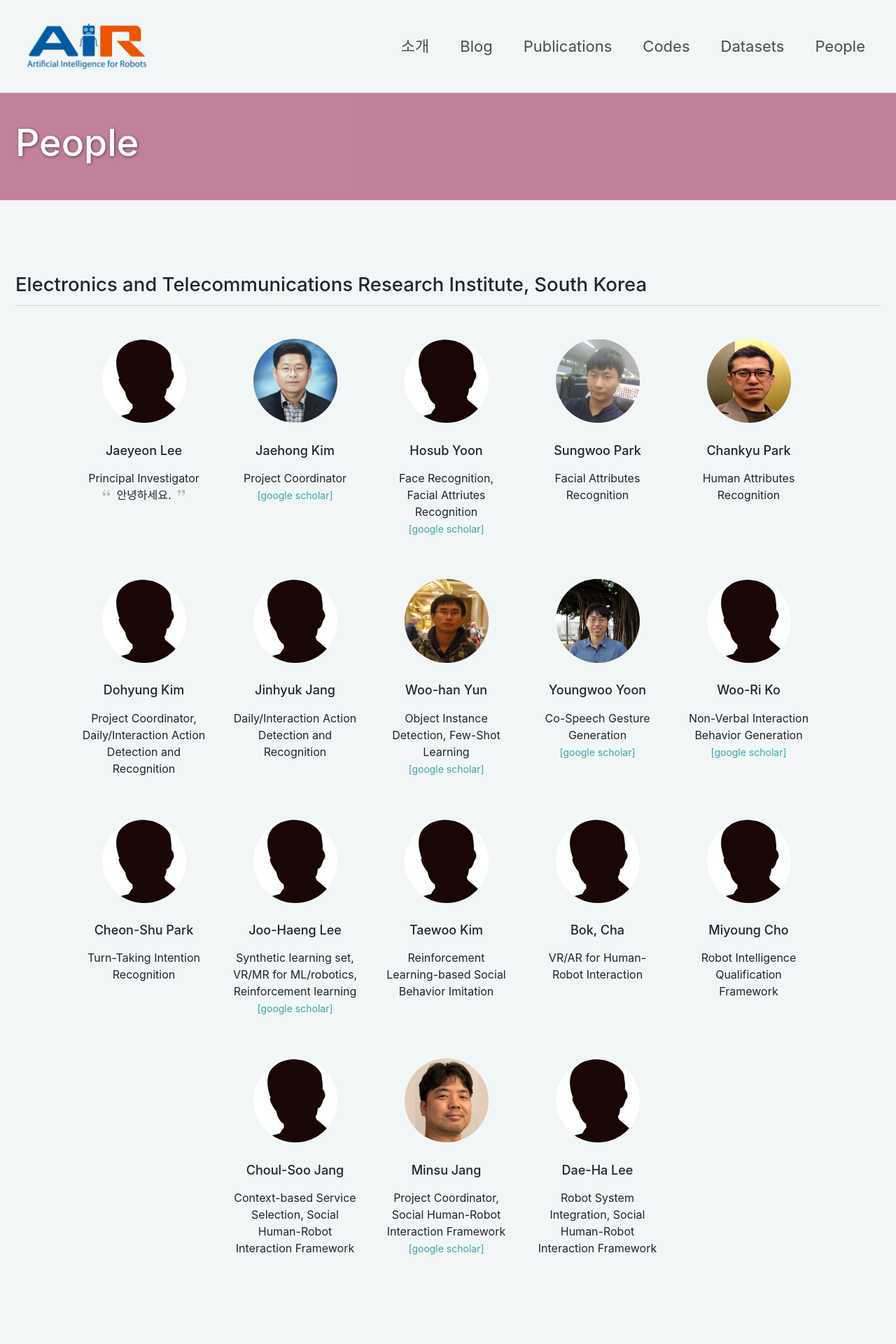
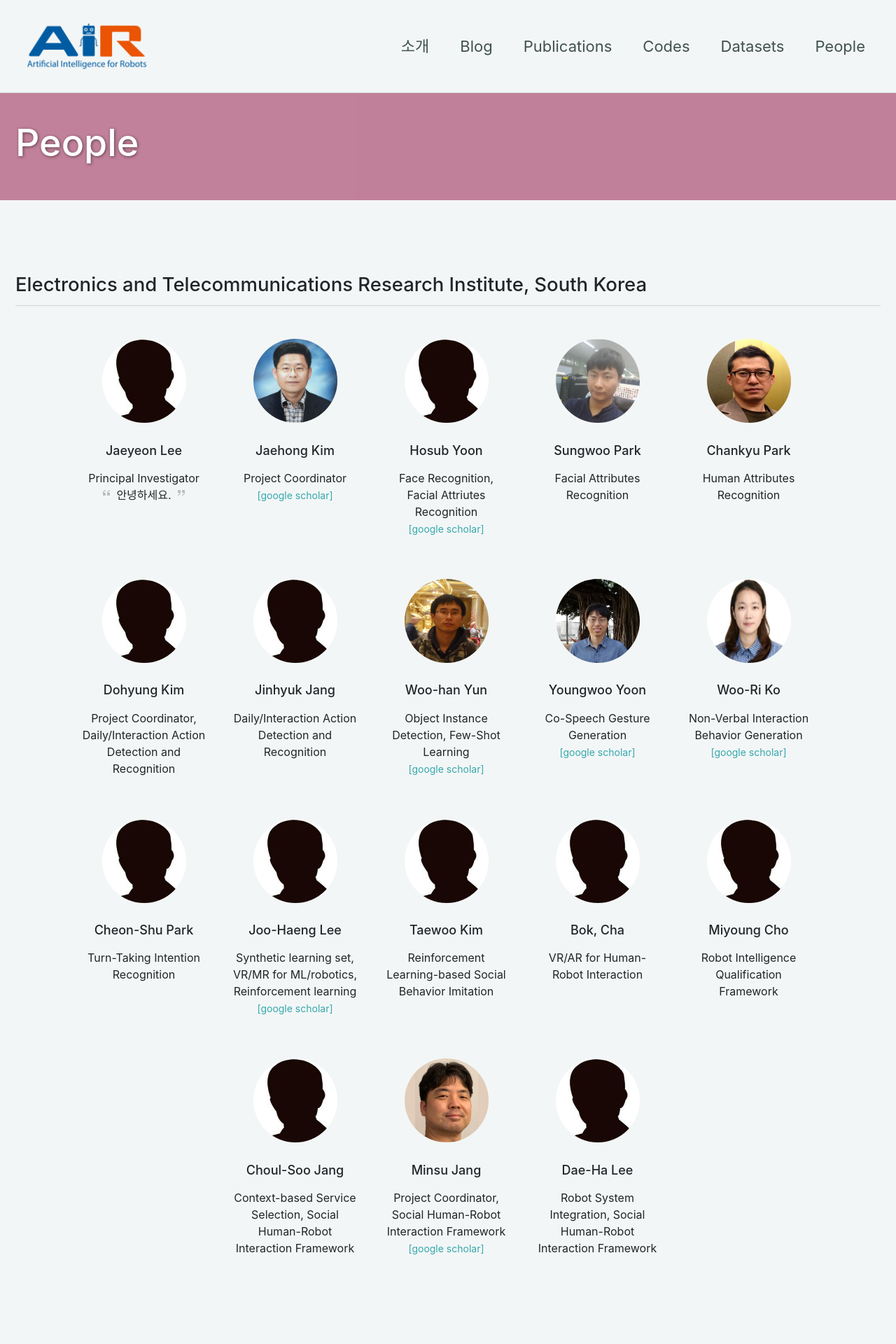
Before and after one commit to ai4robot/ai4robot.github.io, a Jekyll site: the page built from _pages/people.md, in a window 1280 px wide. Shown: the top 1920 px of the page at 70% size. Built offline with Jekyll 4.4.1, drawn with Linux system fonts in a browser that asks for light colours; cached includes are drawn as plain includes; nearby versions of some CDN libraries.

Commit message:
a profile updated

```diff
--- a/_data/people.yml
+++ b/_data/people.yml
@@ -39,6 +39,7 @@
             url: "https://scholar.google.com/citations?user=XPL1OiAAAAAJ"
       - name: "Woo-Ri Ko"
         position: "Non-Verbal Interaction Behavior Generation"
+        image : "/assets/wrko.jpg"
         link:
           - name: "google scholar"
             url: "https://scholar.google.com/citations?user=_T4THfMAAAAJ"
```
Also changed, not shown: assets/wrko.jpg (added).
